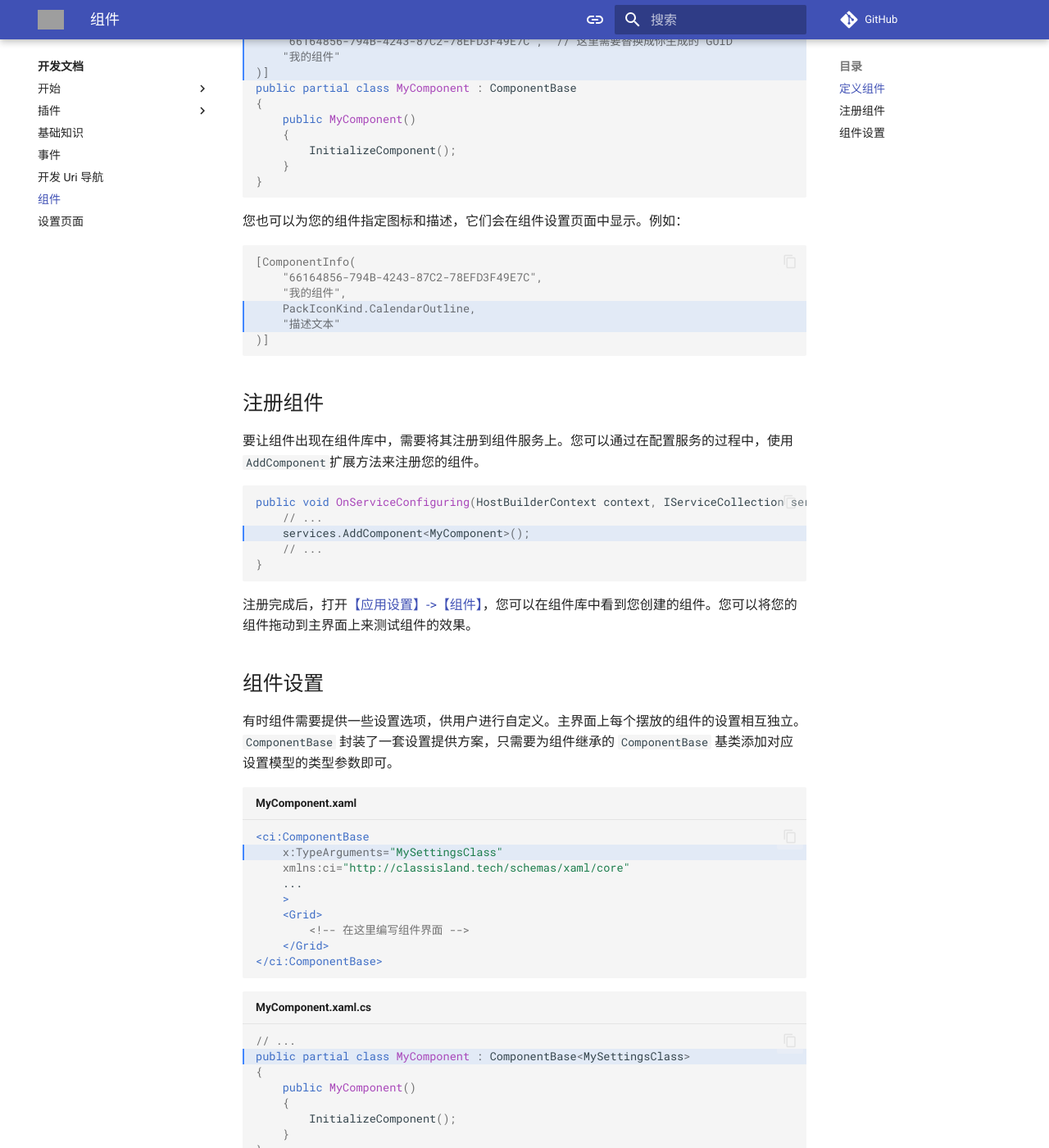
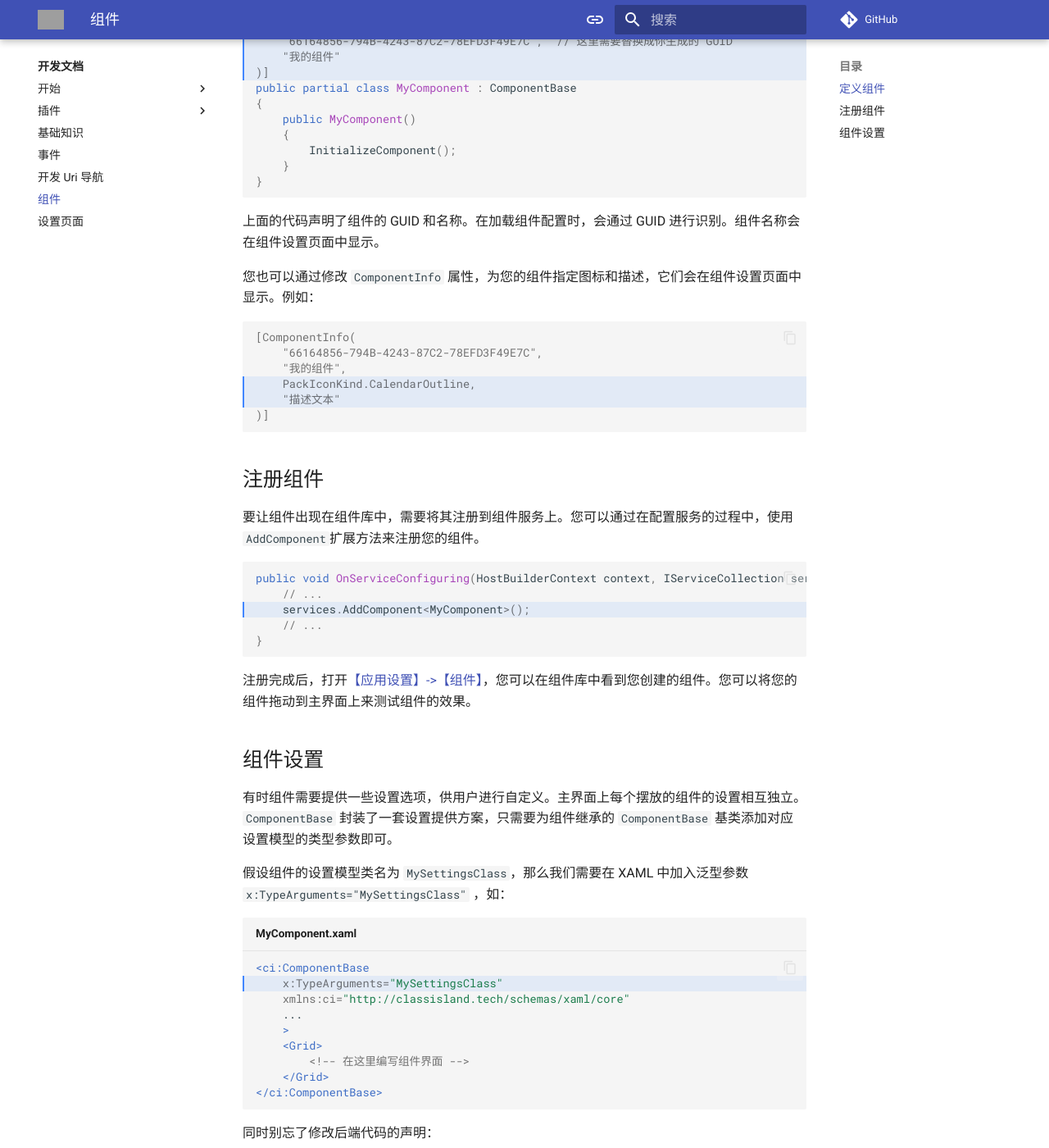
Before and after one commit to ClassIsland/classisland-docs, an MkDocs documentation site: the page built from docs/dev/components.md, in a window 1280 px wide and 1400 px high, scrolled down 1091 px. Shown: the whole window at 82% size. Built offline with MkDocs 1.6.1 and Material for MkDocs 9.7.7, drawn with Linux system fonts in a browser that asks for light colours; comment, search, counter and statistics services are not loaded; some of the changed text lies outside the part shown; grey boxes are pictures that could not be loaded.

Commit message:
优化开发文档文案

````diff
--- a/docs/dev/components.md
+++ b/docs/dev/components.md
@@ -48,7 +48,9 @@ public partial class MyComponent : ComponentBase
 }
 ```
 
-您也可以为您的组件指定图标和描述，它们会在组件设置页面中显示。例如：
+上面的代码声明了组件的 GUID 和名称。在加载组件配置时，会通过 GUID 进行识别。组件名称会在组件设置页面中显示。
+
+您也可以通过修改 `ComponentInfo` 属性，为您的组件指定图标和描述，它们会在组件设置页面中显示。例如：
 
 ``` csharp hl_lines="4-5"
 [ComponentInfo(
@@ -77,6 +79,8 @@ public void OnServiceConfiguring(HostBuilderContext context, IServiceCollection
 
 有时组件需要提供一些设置选项，供用户进行自定义。主界面上每个摆放的组件的设置相互独立。`ComponentBase` 封装了一套设置提供方案，只需要为组件继承的 `ComponentBase` 基类添加对应设置模型的类型参数即可。
 
+假设组件的设置模型类名为 `MySettingsClass`，那么我们需要在 XAML 中加入泛型参数 `x:TypeArguments="MySettingsClass"` ，如：
+
 ``` xml title="MyComponent.xaml" hl_lines="2"
 <ci:ComponentBase
     x:TypeArguments="MySettingsClass"
@@ -89,6 +93,8 @@ public void OnServiceConfiguring(HostBuilderContext context, IServiceCollection
 </ci:ComponentBase>
 ```
 
+同时别忘了修改后端代码的声明：
+
 ``` cs title="MyComponent.xaml.cs" hl_lines="2"
 // ...
 public partial class MyComponent : ComponentBase<MySettingsClass>
@@ -100,7 +106,7 @@ public partial class MyComponent : ComponentBase<MySettingsClass>
 }
 ```
 
-这种带了类型参数的 `ComponentBase` 包含一个类型为传入的类型参数 `Settings` 属性，存储了当前组件的设置，并且会在组件**初始化完成后**自动加载。
+这种带了类型参数的 `ComponentBase` 包含一个类型为传入的类型参数 `Settings` 属性，存储了当前组件的设置，并且会在组件 __初始化完成后__ 自动加载。
 
 !!! warning
     不要在构造函数和`OnInitialized`方法中访问`Settings`属性。此时`Settings`属性尚未初始化，会返回`null`值。
@@ -130,7 +136,7 @@ public partial class MyComponentSettingsControl : ComponentBase<MySettingsClass>
 }
 ```
 
-最后更新注册代码，告诉 ClassIsland 这个组件有一个与之对应的设置控件。
+最后更新注册代码，在调用的注册方法的第二个泛型参数填入设置控件类别，告诉 ClassIsland 这个组件有一个与之对应的设置控件。
 
 ```cs hl_lines="3"
 public void OnServiceConfiguring(HostBuilderContext context, IServiceCollection services) {
````
Also changed, not shown: docs/dev/settings-page.md (+6 -6 lines).
